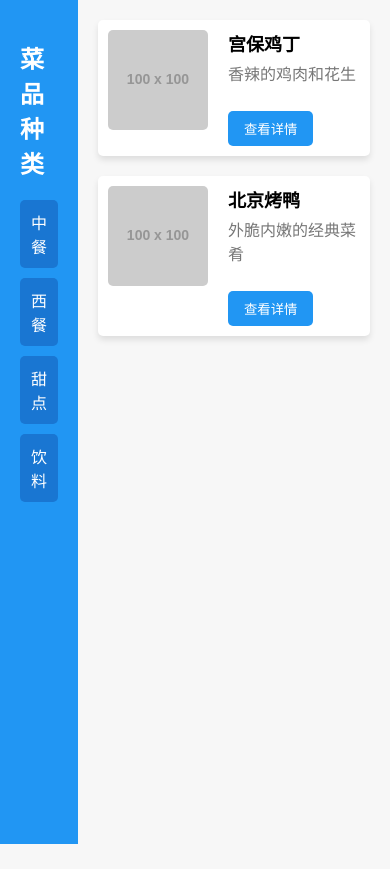
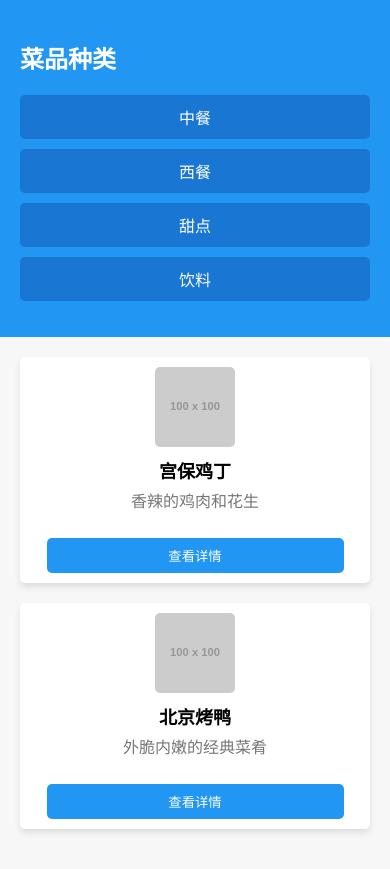
Before and after one commit to tbhiiii/tbhiiiiii, a plain HTML site: page Menu-Chinese.html in a window 390 px wide. Both pictures are taken after a click on the item "中餐". Before the commit the page ends 844 px from the top, so only its background shows below. Drawn offline with Linux system fonts and the light colour scheme; placeholder pictures from the web are drawn by us.

Commit message:
Add files via upload

```diff
--- a/Menu-Chinese.html
+++ b/Menu-Chinese.html
@@ -15,6 +15,7 @@
         .container {
             display: flex;
             height: 100vh;
+            flex-wrap: wrap; /* 使内容在屏幕小的时候换行 */
         }
 
         .category {
@@ -64,11 +65,13 @@
             .menu-items .item {
                 margin-bottom: 20px;
                 display: flex;
-                justify-content: space-between;
+                flex-direction: column; /* 切换为纵向布局 */
+                align-items: center;
                 background-color: #fff;
                 padding: 10px;
                 border-radius: 5px;
                 box-shadow: 0 4px 6px rgba(0, 0, 0, 0.1);
+                text-align: center;
             }
 
                 .menu-items .item img {
@@ -79,8 +82,8 @@
                 }
 
                 .menu-items .item .details {
-                    flex: 1;
-                    margin-left: 20px;
+                    width: 100%;
+                    margin-top: 10px;
                 }
 
                     .menu-items .item .details h3 {
@@ -101,10 +104,42 @@
                         border: none;
                         border-radius: 5px;
                         cursor: pointer;
+                        width: 80%; /* 按钮宽度适配 */
+                        box-sizing: border-box;
                     }
 
                         .menu-items .item .details button:hover {
                             background-color: #1976D2;
+                        }
+
+        /* 手机适配 */
+        @media (max-width: 768px) {
+            .container {
+                flex-direction: column;
+                height: auto;
+            }
+
+            .category {
+                width: 100%;
+            }
+
+            .menu-items {
+                width: 100%;
+            }
+
+                .menu-items .item {
+                    flex-direction: column; /* 确保按钮在下方显示 */
+                }
+
+                    .menu-items .item img {
+                        width: 80px;
+                        height: 80px;
+                    }
+
+                    .menu-items .item .details button {
+                        width: 90%;
+                        margin: 10px auto 0;
+                    }
         }
     </style>
 </head>
```
Lines whose indentation alone changed are shown as unchanged.
